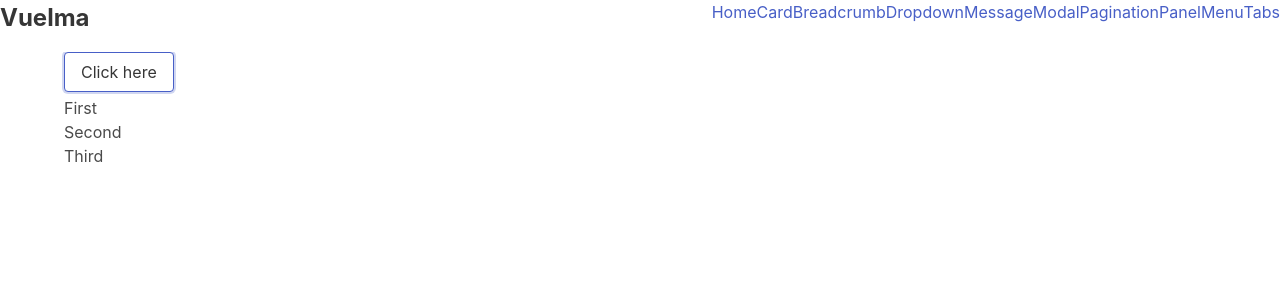
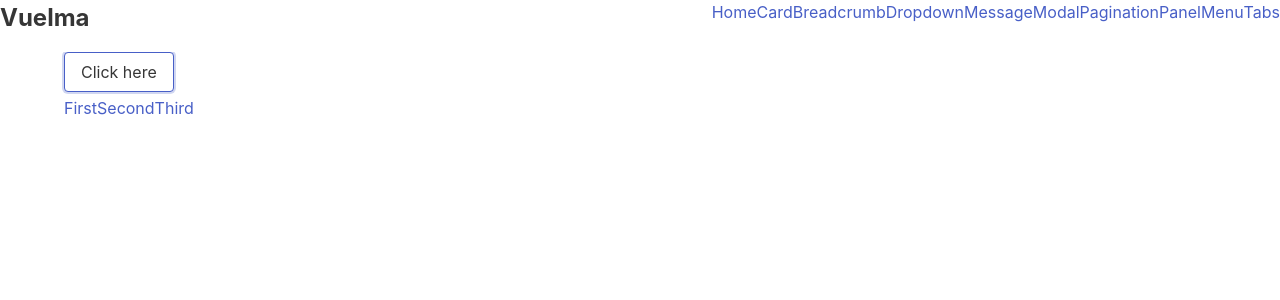
Before and after one commit to huuff/vuelma, a Vue app: page /dropdown in a window 1280 px wide. Both pictures are taken after a click on the button "Click here". Shown: the top 300 px of the page. Built offline with nearby package versions, Linux system fonts and the light colour scheme.

Commit message:
dropdown using anchors instead of divs

```diff
--- a/src/pages/ExampleDropdown.vue
+++ b/src/pages/ExampleDropdown.vue
@@ -1,8 +1,8 @@
 <template>
 <base-dropdown triggerText="Click here">
-  <div>First</div>
-  <div>Second</div>
-  <div>Third</div>
+  <a>First</a>
+  <a>Second</a>
+  <a>Third</a>
 </base-dropdown>
 </template>
 
```
